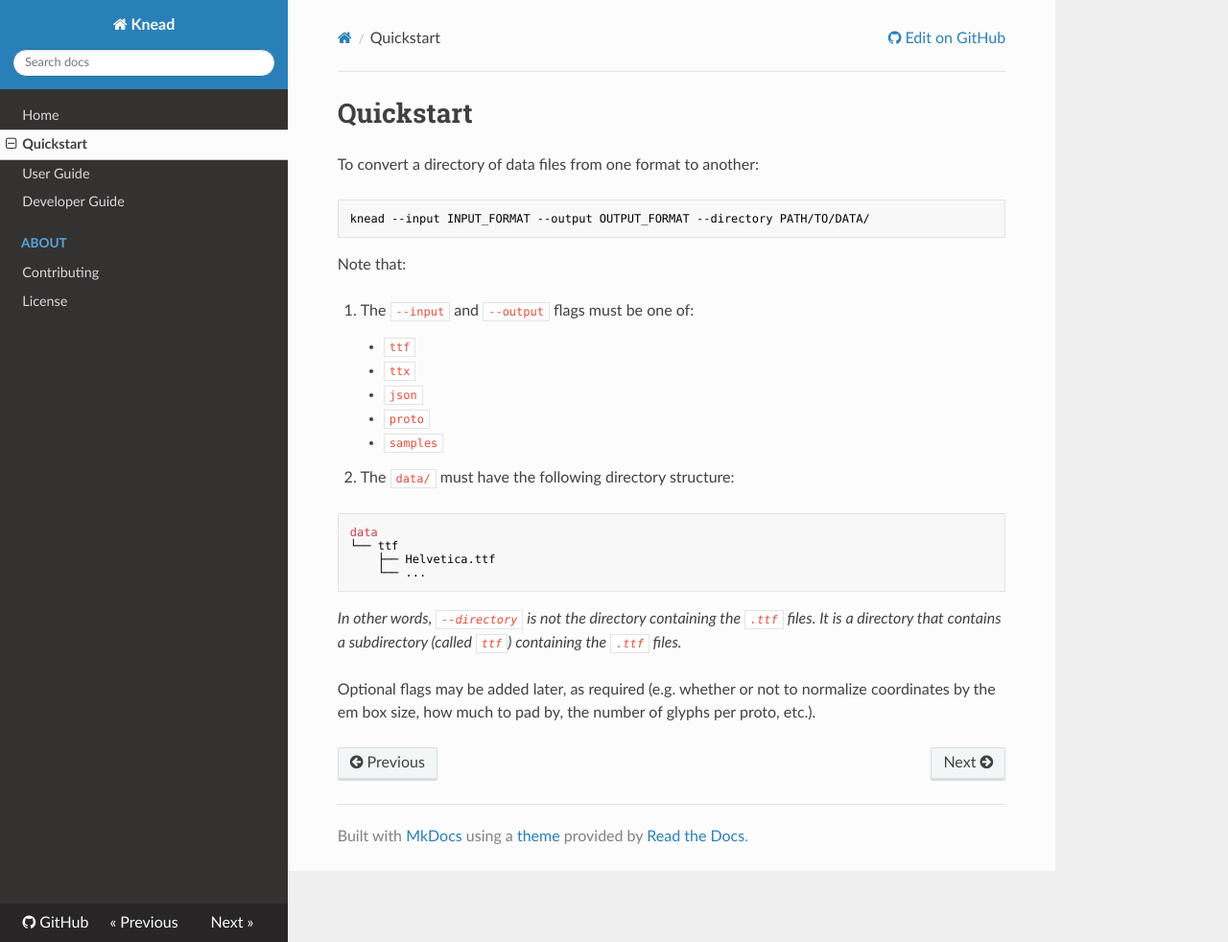
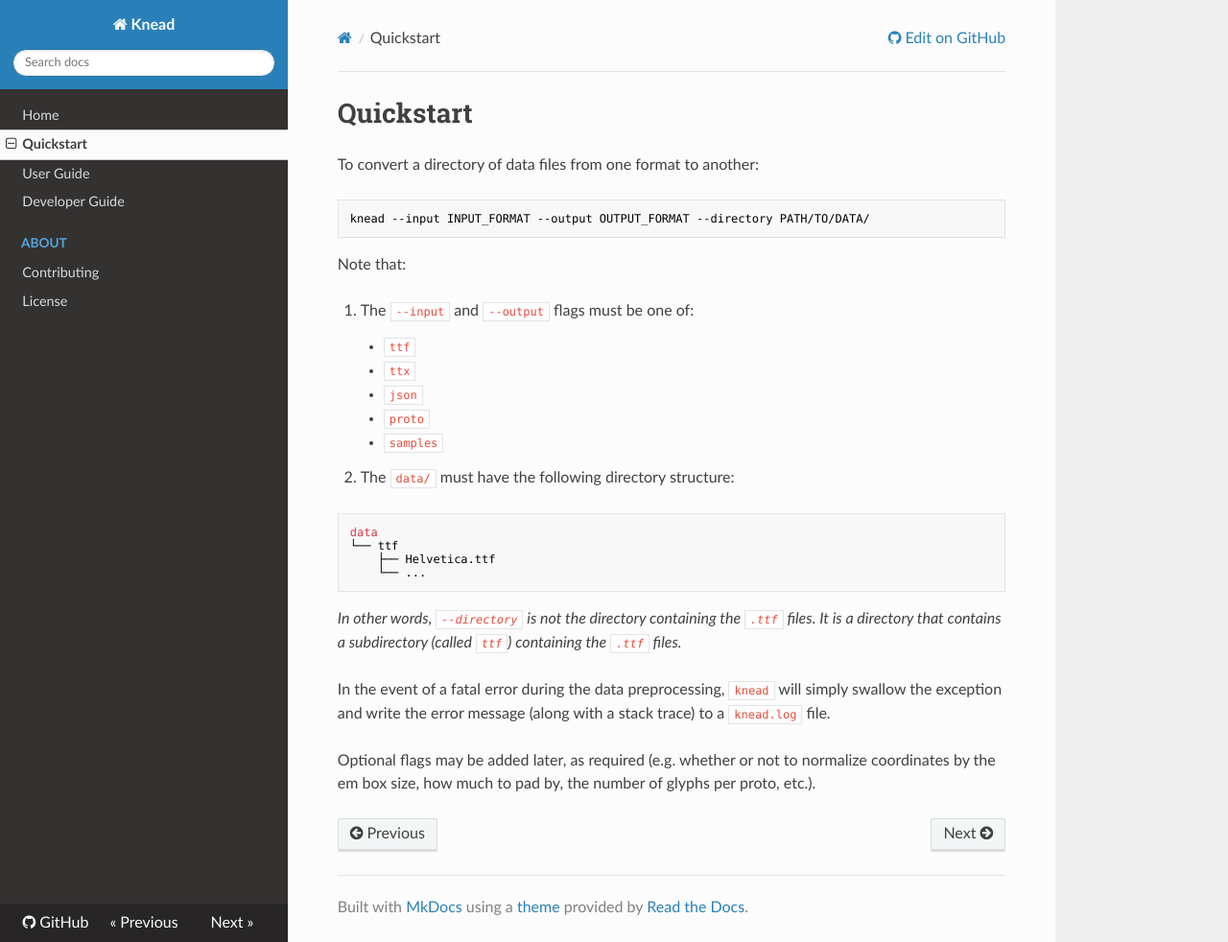
Before and after one commit to font-bakers/knead, an MkDocs documentation site: the page built from docs/quickstart.md, in a window 1280 px wide and 982 px high. Shown: the whole window at 96% size. Built offline with MkDocs 1.6.1, drawn with Linux system fonts in a browser that asks for light colours; nearby versions of some CDN libraries.

Commit message:
DOC: add docs for logging

```diff
--- a/docs/quickstart.md
+++ b/docs/quickstart.md
@@ -28,6 +28,10 @@ _In other words, `--directory` is not the directory containing the `.ttf` files.
 It is a directory that contains a subdirectory (called `ttf`) containing the
 `.ttf` files._
 
+In the event of a fatal error during the data preprocessing, `knead` will simply
+swallow the exception and write the error message (along with a stack trace) to
+a `knead.log` file.
+
 Optional flags may be added later, as required (e.g. whether or not to normalize
 coordinates by the em box size, how much to pad by, the number of glyphs per
 proto, etc.).
```
